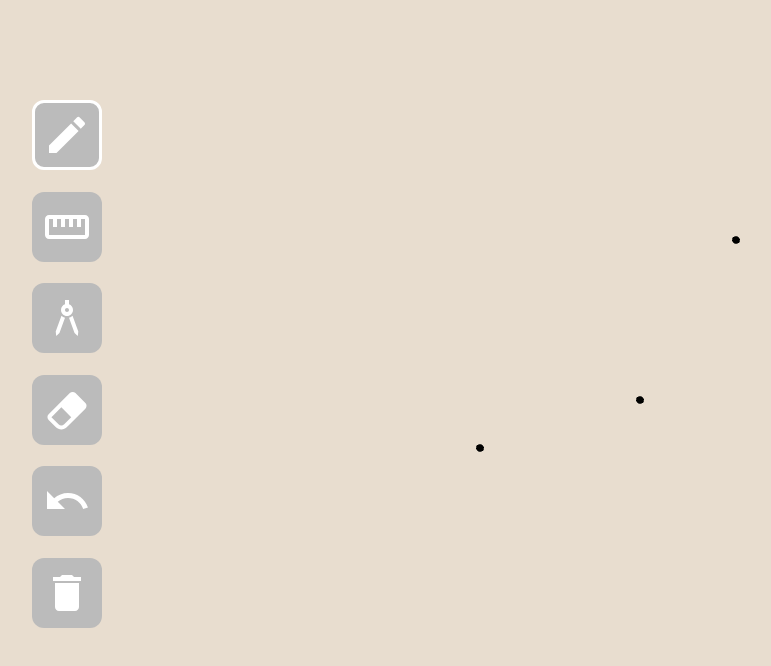
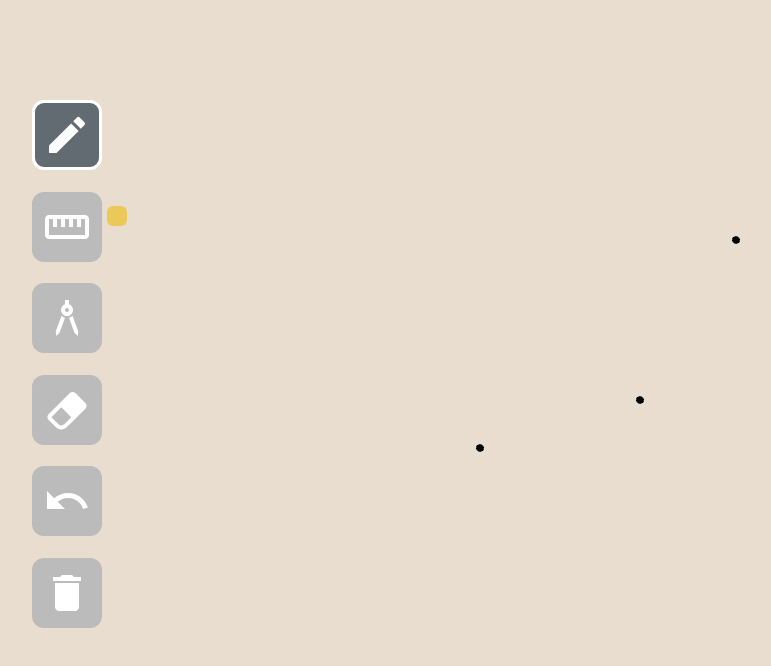
Before and after one commit to AustereTriceratops/geometric-construction-tool, a Next.js app: page /components/ToolButton in a window 1280 px wide. Shown: the top 666 px of the page, without its empty margins (0-771 px from the left). Built offline with nearby package versions, Linux system fonts and the light colour scheme.

Commit message:
side buttons to display the status of the straightedge tool

```diff
--- a/src/pages/_app.tsx
+++ b/src/pages/_app.tsx
@@ -220,6 +220,7 @@ export default function App() {
       <Controls
         inputMode={inputMode}
         setInputMode={updateInputMode}
+        secondaryInputStep={secondaryInputStep}
         undo={undo}
         clear={clear}
       />
--- a/src/pages/components/Controls.tsx
+++ b/src/pages/components/Controls.tsx
@@ -1,4 +1,4 @@
-import { InputMode, ADD, ERASE, STRAIGHTEDGE, COMPASS } from "@/pages/constants";
+import { InputMode, ADD, ERASE, STRAIGHTEDGE, COMPASS, SecondaryInputStep } from "@/pages/constants";
 import ToolButton from "@/pages/components/ToolButton";
 import Erase from '@/assets/eraser.svg';
 
@@ -8,12 +8,13 @@ import { SvgIcon } from "@mui/material";
 interface ControlsProps {
     inputMode: InputMode;
     setInputMode: (mode: InputMode) => void;
+    secondaryInputStep: SecondaryInputStep;
     undo: () => void;
     clear: () => void;
 }
 
 const Controls = (props: ControlsProps) => {
-    const {inputMode, setInputMode, undo, clear} = props;
+    const {inputMode, setInputMode, secondaryInputStep, undo, clear} = props;
 
     return (
         <div style={{
@@ -24,24 +25,48 @@ const Controls = (props: ControlsProps) => {
             left: '2rem',
             gap: '0.1rem'
         }}>
-            <ToolButton name="add point" selected={inputMode == ADD} onClick={() => setInputMode(ADD)}>
+            <ToolButton
+                name="add point"
+                selected={inputMode == ADD}
+                onClick={() => setInputMode(ADD)}
+            >
                 <Create fontSize='inherit'/>
             </ToolButton>
-            <ToolButton name="straightedge" selected={inputMode == STRAIGHTEDGE} onClick={() => setInputMode(STRAIGHTEDGE)}>
+            <ToolButton
+                name="straightedge"
+                selected={inputMode == STRAIGHTEDGE}
+                onClick={() => setInputMode(STRAIGHTEDGE)}
+                secondaryInputStep={secondaryInputStep}
+            >
                 <Straighten fontSize='inherit'/>
             </ToolButton>
-            <ToolButton name="compass" selected={inputMode == COMPASS} onClick={() => setInputMode(COMPASS)}>
+            <ToolButton
+                name="compass"
+                selected={inputMode == COMPASS}
+                onClick={() => setInputMode(COMPASS)}
+                secondaryInputStep={secondaryInputStep}
+            >
                 <Architecture fontSize='inherit'/>
             </ToolButton>
-            <ToolButton name='erase' selected={inputMode == ERASE} onClick={() => setInputMode(ERASE)}>
+            <ToolButton
+                name='erase'
+                selected={inputMode == ERASE}
+                onClick={() => setInputMode(ERASE)}
+            >
                 <SvgIcon fontSize='inherit'>
                     <Erase/>
                 </SvgIcon>
             </ToolButton>
-            <ToolButton name='undo' onClick={() => undo()}>
-                <Undo fontSize='inherit' />
+            <ToolButton
+                name='undo'
+                onClick={() => undo()}
+            >
+                <Undo fontSize='inherit'/>
             </ToolButton>
-            <ToolButton name='clear' onClick={() => clear()}>
+            <ToolButton
+                name='clear'
+                onClick={() => clear()}
+            >
                 <Delete fontSize='inherit'/>
             </ToolButton>
         </div>
--- a/src/pages/components/ToolButton.tsx
+++ b/src/pages/components/ToolButton.tsx
@@ -1,22 +1,63 @@
-import { MouseEvent, ReactNode, useState } from "react"
-import { Roboto } from 'next/font/google'
+import { STRAIGHTEDGE, COMPASS, SecondaryInputStep, READY, ONE_SEL } from "../constants";
+
+import { MouseEvent, ReactNode, useState } from "react";
+import { Roboto } from 'next/font/google';
 
 const roboto = Roboto({
   subsets: ['latin'],
   display: 'swap',
 })
 
+
+interface ButtonIconProps {
+    onClick: () => void;
+    selected?: Boolean;
+    hovered: Boolean;
+    setHovered: (b: Boolean) => void;
+    children: ReactNode;
+}
+
+const ButtonIcon = (props: ButtonIconProps) => {
+    const {onClick, selected, hovered, setHovered, children} = props;
+
+    return (
+        <div
+            onClick={onClick}
+            onMouseEnter={() => setHovered(true)}
+            onMouseLeave={() => setHovered(false)}
+            style={{
+                display: 'flex',
+                flexDirection: 'row',
+                backgroundColor: (selected) ? '#626a72' : ((hovered) ? '#888888' : '#bbbbbb'),
+                fontSize: '48px',
+                width:'fit-content',
+                justifyContent: 'center',
+                alignItems: 'center',
+                color: 'white',
+                padding: '8px',
+                borderRadius: '12px',
+                borderStyle: 'solid',
+                borderColor: (selected) ? '#ffffff' : '#ffffff00',
+            }}
+        >
+            {children}
+        </div>
+    )
+}
+
+
 interface ToolButtonProps {
+    onClick: () => void;
     name: string;
     selected?: Boolean;
-    onClick: () => void;
+    secondaryInputStep?: SecondaryInputStep;
     children: ReactNode;
 }
 
 const ToolButton = (props: ToolButtonProps) => {
-    const {name, selected, onClick, children} = props;
+    const {name, selected, onClick, secondaryInputStep, children} = props;
 
-    const [hovered, setHovered] = useState(false);
+    const [hovered, setHovered] = useState<Boolean>(false);
 
     return (
         <div style={{
@@ -38,27 +79,46 @@ const ToolButton = (props: ToolButtonProps) => {
                     {name}
                 </div>
             </div>
-            <div
-                onClick={onClick}
-                onMouseEnter={() => setHovered(true)}
-                onMouseLeave={() => setHovered(false)}
-                style={{
-                    display: 'flex',
-                    flexDirection: 'row',
-                    backgroundColor: (hovered) ? '#888888' : '#bbbbbb',
-                    fontSize: '48px',
-                    width:'fit-content',
-                    justifyContent: 'center',
-                    alignItems: 'center',
-                    color: 'white',
-                    padding: '8px',
-                    borderRadius: '12px',
-                    borderStyle: 'solid',
-                    borderColor: (selected) ? '#ffffff' : '#ffffff00',
-                }}
-            >
-                {children}
-            </div>
+
+            {
+                (name == STRAIGHTEDGE)
+                ?
+                <div style={{display: 'flex', flexDirection: 'row', gap: '0.3rem'}}>
+                    <ButtonIcon
+                        onClick={onClick}
+
+                        selected={selected}
+                        hovered={hovered}
+                        setHovered={setHovered}
+                    >
+                        {children}
+                    </ButtonIcon>
+                    <div style={{display: 'flex', flexDirection: 'column', gap: '0.1rem', justifyContent: 'center'}}>
+                        <div style={{
+                            width: '20px',
+                            height: '20px',
+                            borderRadius: '6px',
+                            backgroundColor: (secondaryInputStep == READY) ? '#7fa629' : ((secondaryInputStep == ONE_SEL) ? '#6db4ff' : '#ebc958')
+                        }}></div>
+                        <div style={{
+                            width: '20px',
+                            height: '20px',
+                            borderRadius: '6px',
+                            backgroundColor: (secondaryInputStep == READY ) ? '#7fa629' : ((secondaryInputStep == ONE_SEL) ? '#ebc958' : '#ffffff00')
+                        }}></div>
+                    </div>
+                </div>
+                :
+                <ButtonIcon
+                    onClick={onClick}
+
+                    selected={selected}
+                    hovered={hovered}
+                    setHovered={setHovered}
+                >
+                    {children}
+                </ButtonIcon>
+            }
         </div>
     )
 };
--- a/src/pages/constants.tsx
+++ b/src/pages/constants.tsx
@@ -1,8 +1,8 @@
-export const ADD = 'add';
+export const ADD = 'add point';
 export const STRAIGHTEDGE = 'straightedge';
 export const COMPASS = 'compass';
 export const ERASE = 'erase';
-export type InputMode = 'add' | 'straightedge' | 'compass' | 'erase';
+export type InputMode = 'add point' | 'straightedge' | 'compass' | 'erase';
 
 export const NO_SEL = 'no_sel';
 export const ONE_SEL = 'one_sel';
```
Also changed, not shown: TODO.txt.
